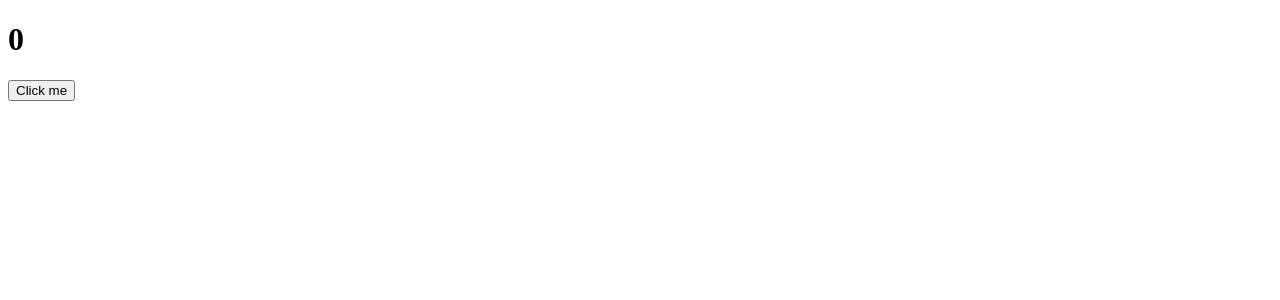
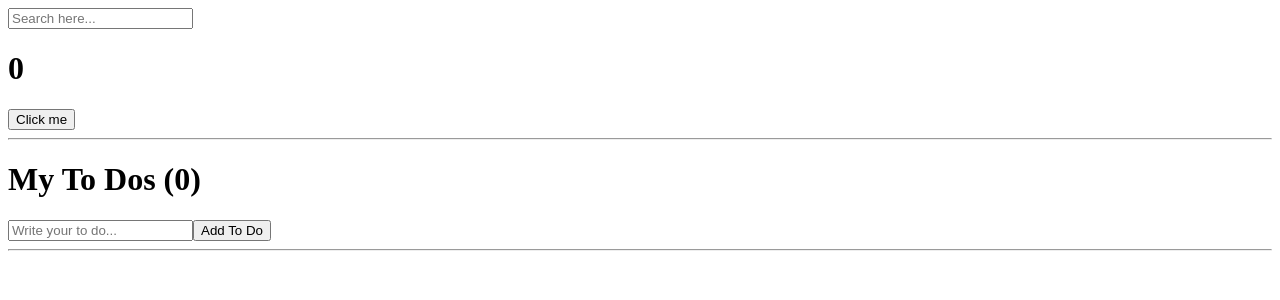
Before and after one commit to petahseo/Movie-web-service, a React (Create React App) app in the folder react-begins/: page / in a window 1280 px wide. Shown: the top 300 px of the page. Built offline with nearby package versions, Linux system fonts and the light colour scheme.

Commit message:
practice - To Do List

```diff
--- a/react-begins/src/App.js
+++ b/react-begins/src/App.js
@@ -2,13 +2,19 @@
 
 function App() {
   const [counter, setValue] = useState(0);
+  const [keyword, setKeyword] = useState("");
   const onClick = () => setValue((prev) => prev + 1);
+  const onChange = (event) => setKeyword(event.target.value);
   console.log("i run all the time")
   useEffect(() => {
     console.log("Call the API...")
   }, []);
+  useEffect(() => {
+    console.log("SEARCH FOR", keyword)
+  }, [keyword]);
   return (
     <div>
+      <input value={keyword} onChange={onChange} type="text" placeholder="Search here..." />
       <h1>{counter}</h1>
       <button onClick={onClick} >Click me</button>
     </div>
--- /dev/null
+++ b/react-begins/src/ToDoList.js
@@ -0,0 +1,30 @@
+import { useState } from "react";
+
+function Todo() {
+  const [toDo, setToDo] = useState("");
+  const [toDos, setToDos] = useState([]);
+  const onChange = (event) => setToDo(event.target.value);
+  const onSubmit = (event) => {
+    event.preventDefault();
+    if (toDo === "") {
+      return;
+    }
+    setToDos(currentArray => [toDo, ...currentArray])
+    setToDo("");
+  }
+  return (
+    <div>
+      <h1>My To Dos ({toDos.length})</h1>
+      <form onSubmit={onSubmit}>
+        <input onChange={onChange} value={toDo} type="text" placeholder="Write your to do..."/>
+        <button>Add To Do</button>
+      </form>
+      <hr />
+      <ul>
+        {toDos.map((item, index) => <li key={index}>{item}</li>)}
+      </ul>
+  </div>
+  )
+}
+
+export default Todo;
--- a/react-begins/src/index.js
+++ b/react-begins/src/index.js
@@ -1,10 +1,13 @@
 import React from 'react';
 import ReactDOM from 'react-dom/client';
 import App from './App';
+import Todo from './ToDoList';
 
 const root = ReactDOM.createRoot(document.getElementById('root'));
 root.render(
-
-    <App />
-
+    <div>
+        <App />
+        <hr/>
+        <Todo />
+    </div>
 );
```
